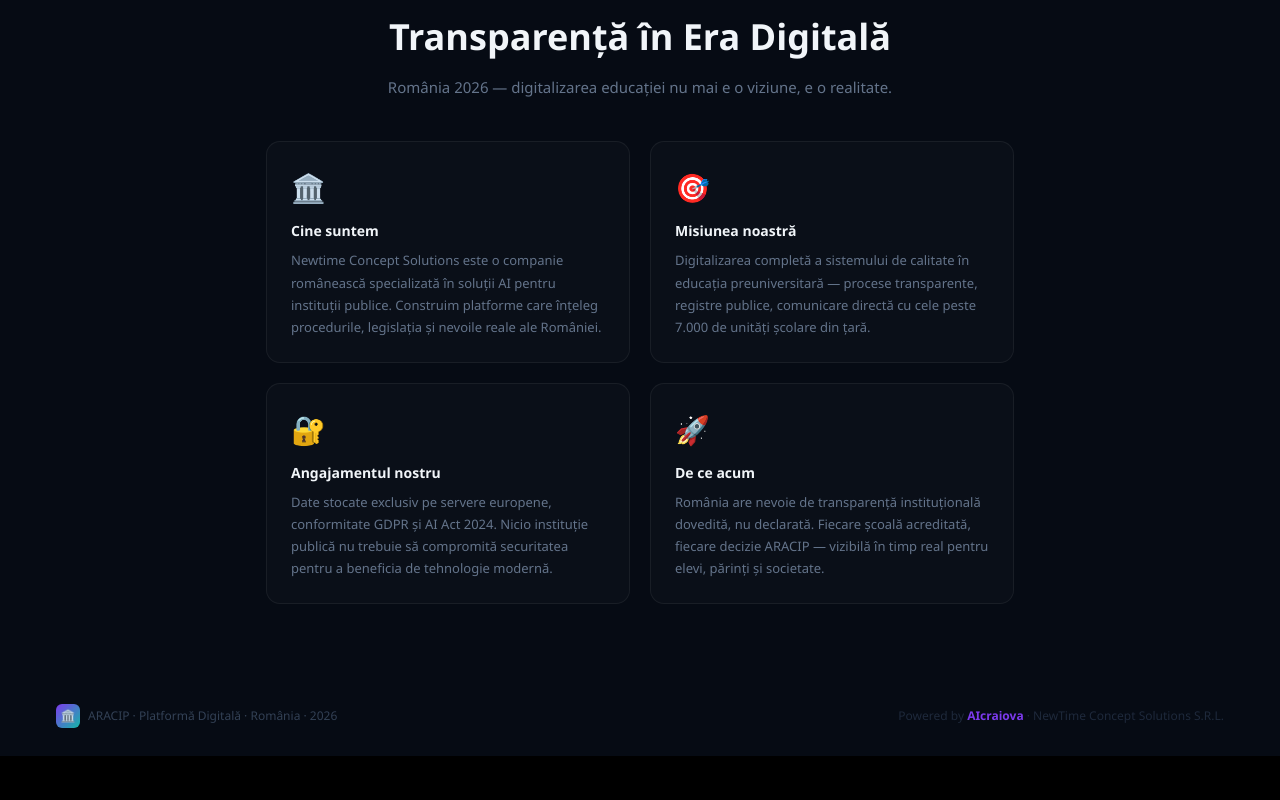
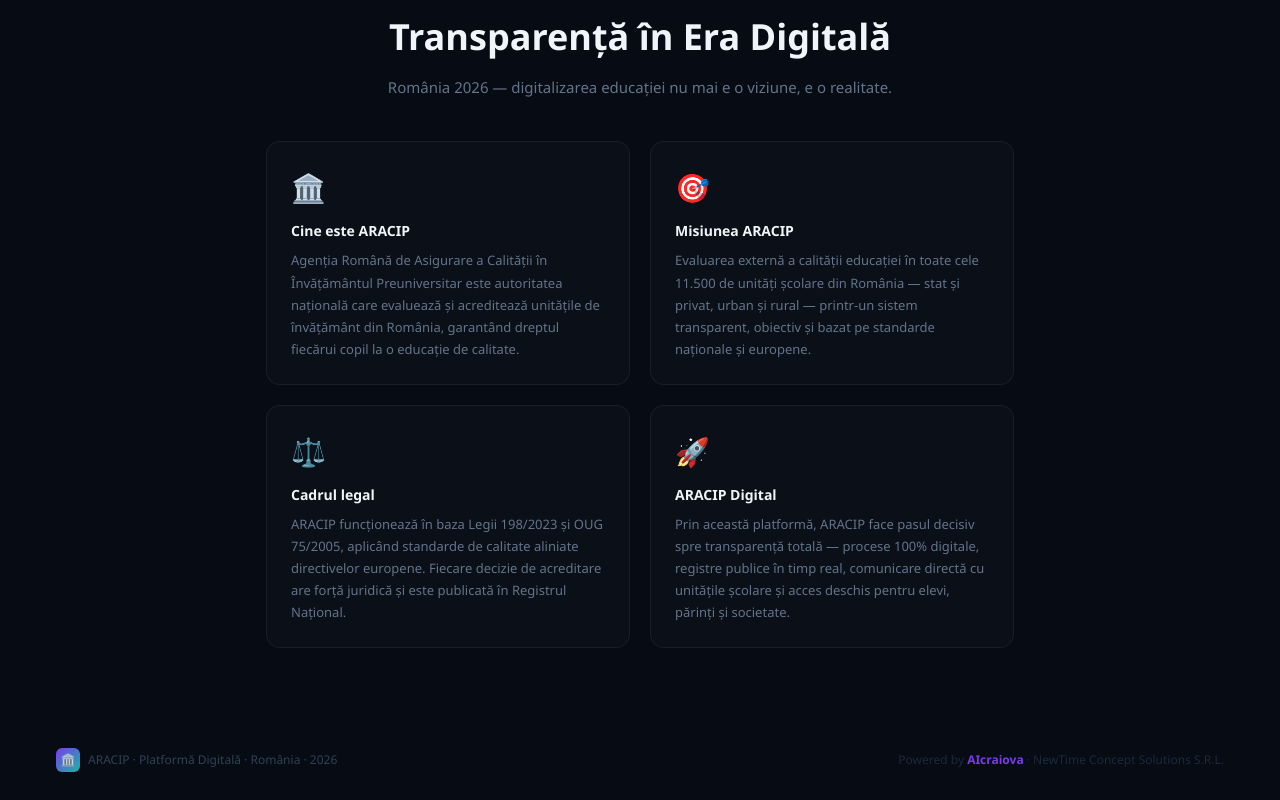
Before and after one commit to catalinradu2026-gif/leadflow-ai, a Next.js app: page /aracip in a window 1280 px wide. Shown: the part 1453-2253 px from the top of the page. Before the commit the page ends 2209 px from the top, so only its background shows below. Built offline with nearby package versions, Linux system fonts and the light colour scheme.

Commit message:
Fix: Despre noi section talks about ARACIP not Newtime

```diff
--- a/app/aracip/page.tsx
+++ b/app/aracip/page.tsx
@@ -517,23 +517,23 @@
             {[
               {
                 icon: '🏛️',
-                titlu: 'Cine suntem',
-                text: 'Newtime Concept Solutions este o companie românească specializată în soluții AI pentru instituții publice. Construim platforme care înțeleg procedurile, legislația și nevoile reale ale României.',
+                titlu: 'Cine este ARACIP',
+                text: 'Agenția Română de Asigurare a Calității în Învățământul Preuniversitar este autoritatea națională care evaluează și acreditează unitățile de învățământ din România, garantând dreptul fiecărui copil la o educație de calitate.',
               },
               {
                 icon: '🎯',
-                titlu: 'Misiunea noastră',
-                text: 'Digitalizarea completă a sistemului de calitate în educația preuniversitară — procese transparente, registre publice, comunicare directă cu cele peste 7.000 de unități școlare din țară.',
+                titlu: 'Misiunea ARACIP',
+                text: 'Evaluarea externă a calității educației în toate cele 11.500 de unități școlare din România — stat și privat, urban și rural — printr-un sistem transparent, obiectiv și bazat pe standarde naționale și europene.',
               },
               {
-                icon: '🔐',
-                titlu: 'Angajamentul nostru',
-                text: 'Date stocate exclusiv pe servere europene, conformitate GDPR și AI Act 2024. Nicio instituție publică nu trebuie să compromită securitatea pentru a beneficia de tehnologie modernă.',
+                icon: '⚖️',
+                titlu: 'Cadrul legal',
+                text: 'ARACIP funcționează în baza Legii 198/2023 și OUG 75/2005, aplicând standarde de calitate aliniate directivelor europene. Fiecare decizie de acreditare are forță juridică și este publicată în Registrul Național.',
               },
               {
                 icon: '🚀',
-                titlu: 'De ce acum',
-                text: 'România are nevoie de transparență instituțională dovedită, nu declarată. Fiecare școală acreditată, fiecare decizie ARACIP — vizibilă în timp real pentru elevi, părinți și societate.',
+                titlu: 'ARACIP Digital',
+                text: 'Prin această platformă, ARACIP face pasul decisiv spre transparență totală — procese 100% digitale, registre publice în timp real, comunicare directă cu unitățile școlare și acces deschis pentru elevi, părinți și societate.',
               },
             ].map(item => (
               <div key={item.titlu} style={{
```
